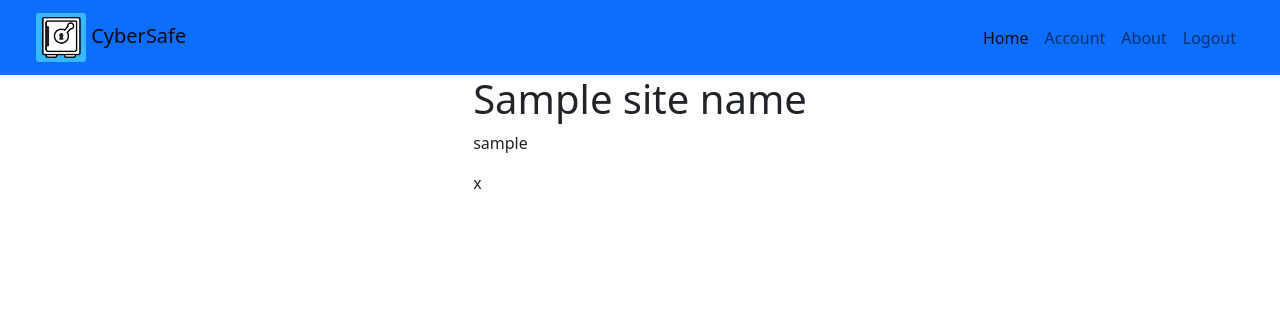
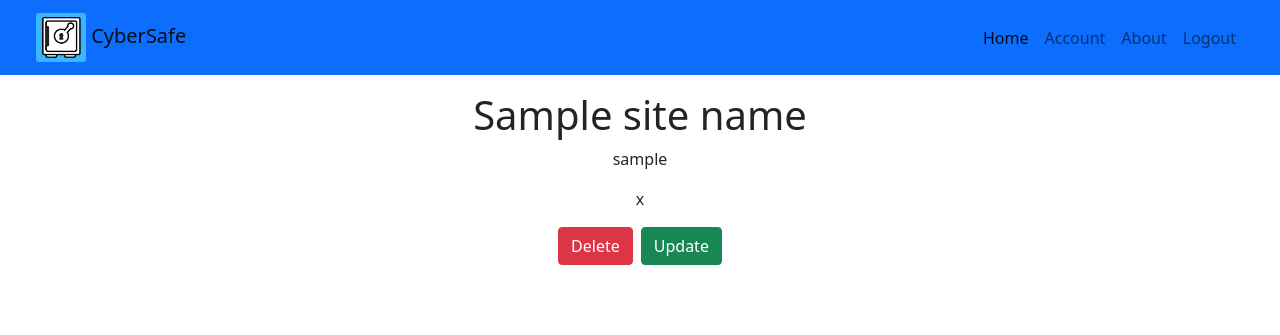
Before and after one commit to spencersaunders45/CyberSafe, a Django app: template CyberSafe/main_app/templates/view_secret.html in a window 1280 px wide. Shown: the top 335 px of the page. Run offline with Django 3.2, Linux system fonts and the light colour scheme; the template is opened without the code that fills it: most values are stand-ins (such as "Sample title", 1, 10 or a date in 2020).

Commit message:
You can now view all secrets on the main page and can view individual secretes

```diff
--- a/CyberSafe/main_app/templates/view_secret.html
+++ b/CyberSafe/main_app/templates/view_secret.html
@@ -46,12 +46,16 @@
                 </div>
             </nav>
         </div>
-        <div class="row">
+        <div class="row mt-3">
             <div class="col d-flex justify-content-center">
-                <div class="d-flex flex-column">
+                <div class="d-flex flex-column align-items-center">
                     <h1>{{siteName}}</h1>
                     <p>{{username}}</p>
                     <p>{{password}}</p>
+                    <div class="d-flex">
+                        <a class="btn btn-danger me-2" href="/delete/{{secret_id}}">Delete</a>
+                        <a class="btn btn-success" href="/update/{{secret_id}}">Update</a>
+                    </div>
                 </div>
             </div>
         </div>
```
Also changed, not shown: CyberSafe/main_app/crypter.py (+9 -2 lines), CyberSafe/main_app/templates/main.html (+4 -10 lines), CyberSafe/main_app/views.py (+4 -3 lines), CyberSafe/db.sqlite3.
